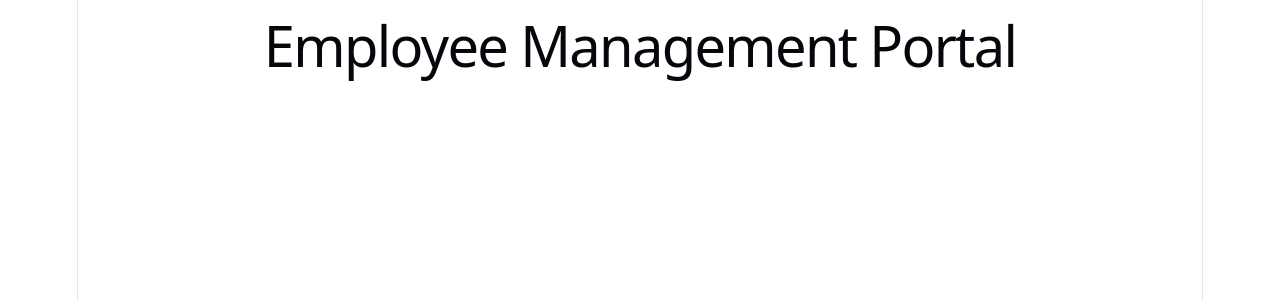
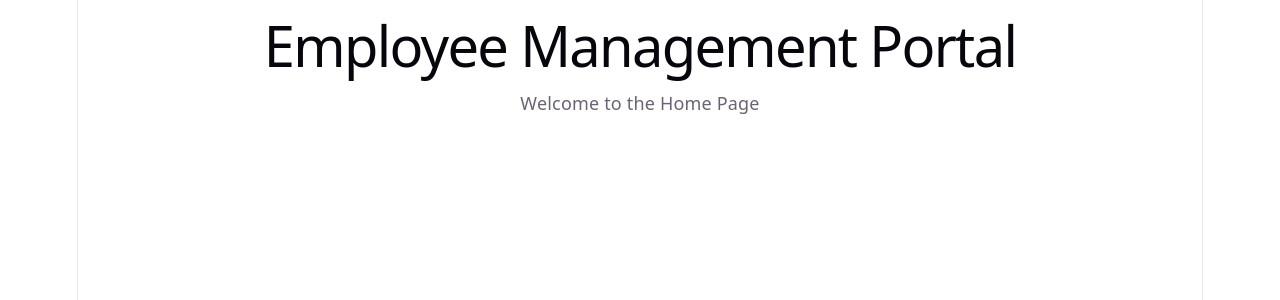
Before and after one commit to amansah321/Employee-Management-Portal, a React (Vite) app: page / in a window 1280 px wide. Shown: the top 300 px of the page. Built offline with nearby package versions, Linux system fonts and the light colour scheme.

Commit message:
Working on Home.jsx under pages foler

```diff
--- /dev/null
+++ b/src/pages/Home.jsx
@@ -0,0 +1,12 @@
+import React from "react";
+
+function Home() {
+  return (
+    <div>
+      <h1>Employee Management Portal</h1>
+      <p>Welcome to the Home Page</p>
+    </div>
+  );
+}
+
+export default Home;
--- a/src/routes/AppRoutes.jsx
+++ b/src/routes/AppRoutes.jsx
@@ -1,9 +1,10 @@
 import { Routes, Route } from "react-router-dom";
+import Home from "../pages/Home.jsx";
 
 function AppRoutes() {
   return (
     <Routes>
-      <Route path="/" element={<h1>Employee Management Portal</h1>} />
+      <Route path="/" element={<Home />} />
     </Routes>
   );
 }
```
